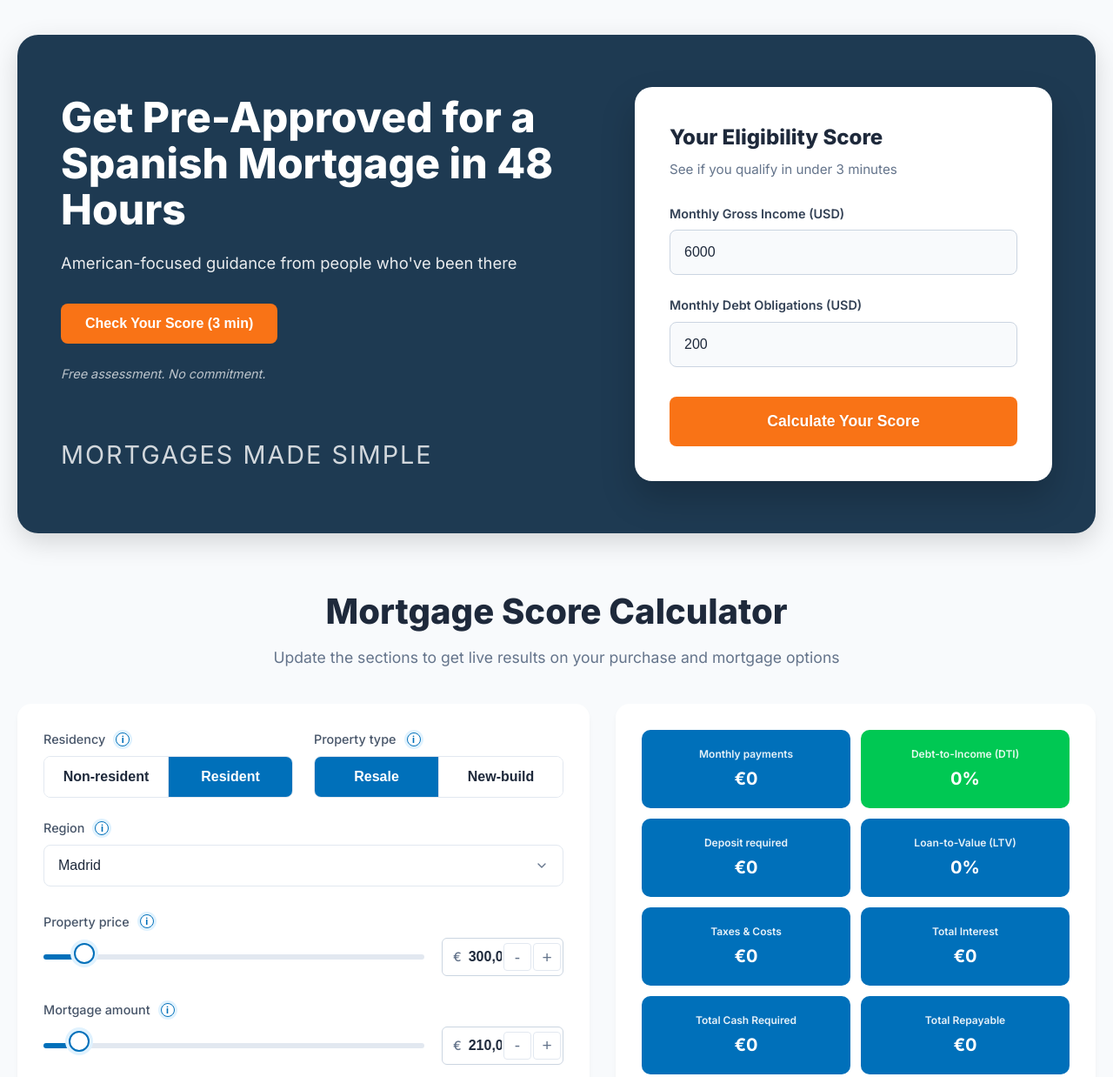
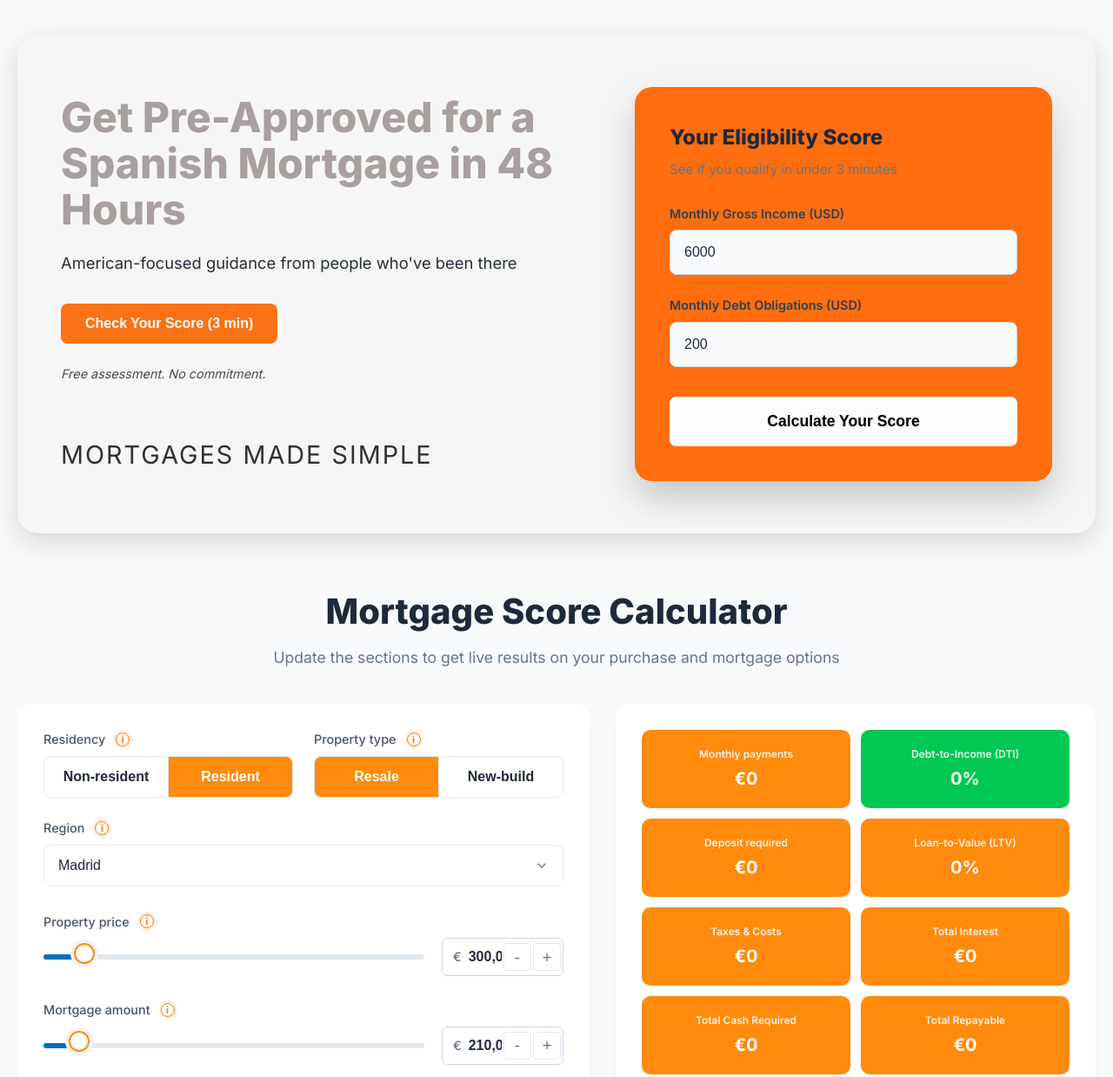
Before and after one commit to aamir-786/Mortgages-calculator, a plain HTML site: page index.html in a window 1280 px wide. Shown: the top 1238 px of the page at 87% size. Drawn offline with Linux system fonts and the light colour scheme.

Commit message:
Add mortgage calculator project

```diff
--- a/index.html
+++ b/index.html
@@ -9,8 +9,8 @@
     <link href="https://fonts.googleapis.com/css2?family=Inter:wght@400;500;600;700;800&display=swap" rel="stylesheet">
     <style>
         :root {
-            --primary-blue: #0070ba;
-            --primary-dark: #00558f;
+            --primary-blue: #ff8a0c;
+            --primary-dark: #0081eb;
             --accent-green: #00c853;
             --accent-yellow: #ffd600;
             --accent-red: #ff3d00;
@@ -112,7 +112,7 @@
         }
 
         .info-icon {
-            color: #0070ba;
+            color: #fc7609;
             font-size: 11px;
             font-weight: 700;
             cursor: pointer;
@@ -122,11 +122,11 @@
             justify-content: center;
             width: 16px;
             height: 16px;
-            border: 1.5px solid #0070ba;
+            border: 1.5px solid #f9770c;
             border-radius: 50%;
             font-family: 'Inter', sans-serif;
-            background-color: white;
-            box-shadow: 0 0 0 3px #e0f2fe;
+            background-color: rgb(255, 255, 255);
+            box-shadow: 0 0 0 3px #fef2e0;
             margin-left: 6px;
             flex-shrink: 0;
             transition: transform 0.2s;
@@ -230,7 +230,7 @@
             flex-grow: 1;
             -webkit-appearance: none;
             height: 6px;
-            background: #e2e8f0;
+            background: #fc890f;
             border-radius: 3px;
             outline: none;
             cursor: pointer;
@@ -243,7 +243,7 @@
             border-radius: 50%;
             background: #fff;
             border: 2px solid var(--primary-blue);
-            box-shadow: 0 0 0 4px #e0f2fe;
+            box-shadow: 0 0 0 4px #f3f3f3;
             /* Halo effect */
             margin-top: -9px;
             /* Centering */
@@ -462,7 +462,7 @@
         }
 
         .btn-call {
-            background-color: var(--btn-light-red);
+            background-color: var(--primary-dark);
         }
 
         .action-btn:hover {
@@ -544,7 +544,7 @@
 
         .guide-li::before {
             content: "•";
-            color: #0070ba;
+            color: #0070bb;
             font-weight: bold;
             position: absolute;
             left: 0;
@@ -700,7 +700,7 @@
 
         /* HERO SECTION */
         .hero-wrapper {
-            background-color: #1e3a52;
+            background-color: #f6f6f6;
             color: white;
             padding: 60px 50px;
             border-radius: 24px;
@@ -725,7 +725,7 @@
             font-weight: 800;
             line-height: 1.1;
             margin-bottom: 20px;
-            color: #ffffff;
+            color: #2e141462;
         }
 
         .hero-subtitle {
@@ -734,10 +734,11 @@
             margin-bottom: 32px;
             font-weight: 400;
             line-height: 1.6;
+            color: #0f172a;
         }
 
         .hero-card {
-            background: white;
+            background: rgb(255, 110, 14);
             padding: 40px;
             border-radius: 20px;
             width: 480px;
@@ -791,8 +792,8 @@
 
         .hero-btn {
             width: 100%;
-            background-color: #f97316;
-            color: white;
+            background-color: #fdfdfd;
+            color: rgb(0, 0, 0);
             border: none;
             padding: 18px;
             font-size: 1.1rem;
@@ -832,6 +833,7 @@
             font-size: 0.9rem;
             opacity: 0.7;
             font-style: italic;
+            color: #000000;
         }
 
         .hero-bottom-brand {
@@ -842,6 +844,8 @@
             text-transform: uppercase;
             opacity: 0.8;
             font-family: 'Inter', sans-serif;
+            color: #000000;
+            font-style: bold;
         }
 
         @media (max-width: 1000px) {
@@ -1160,9 +1164,9 @@
                 }
 
                 .red-box {
-                    background-color: #fca5a5;
+                    background-color: #2226fe;
                     /* Fallback */
-                    background: linear-gradient(135deg, #ff6b6b 0%, #ff5252 100%);
+                    background: linear-gradient(135deg, #3e1ef3 0%, #3939fc 100%);
                     color: white;
                     padding: 32px;
                     border-radius: 20px;
@@ -1182,6 +1186,7 @@
                     line-height: 1.6;
                     margin-bottom: 16px;
                     opacity: 0.95;
+
                 }
 
                 .red-box p:last-child {
```
